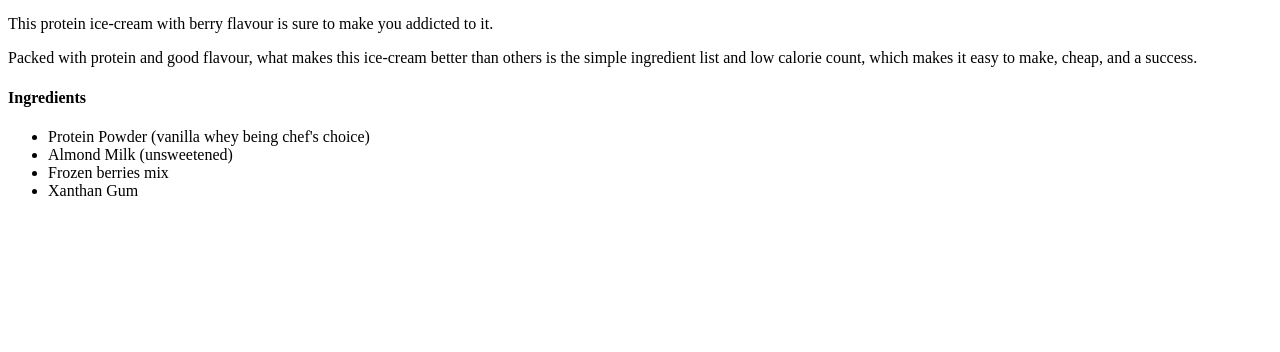
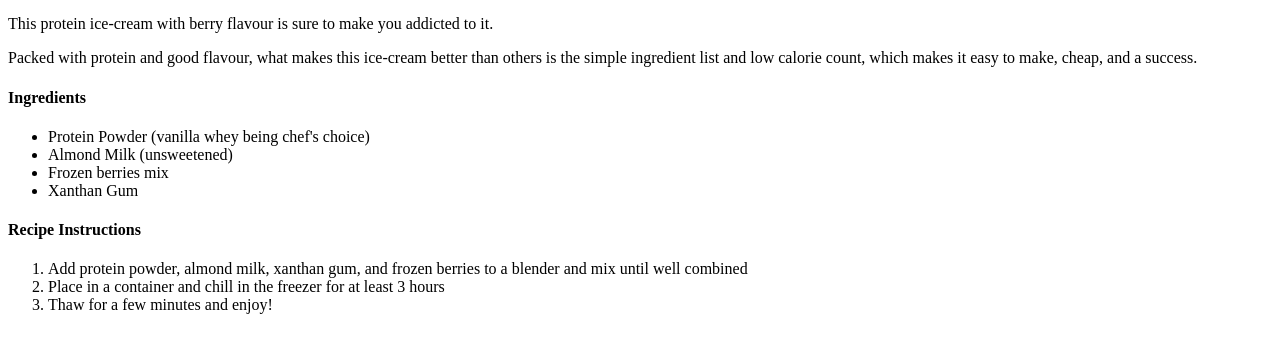
Before and after one commit to witindev/odin-recipes, a plain HTML site: page recipes/protein-ice-cream.html in a window 1280 px wide. Shown: the part 428-780 px from the top of the page. Drawn offline with Linux system fonts and the light colour scheme.

Commit message:
Add recipe instructions ordered list for protein-ice-cream file

```diff
--- a/recipes/protein-ice-cream.html
+++ b/recipes/protein-ice-cream.html
@@ -21,5 +21,13 @@
             <li>Xanthan Gum</li>
         </ul>
     </div>
+    <div>
+        <h4>Recipe Instructions</h4>
+        <ol>
+            <li>Add protein powder, almond milk, xanthan gum, and frozen berries to a blender and mix until well combined</li>
+            <li>Place in a container and chill in the freezer for at least 3 hours</li>
+            <li>Thaw for a few minutes and enjoy!</li>
+        </ol>
+    </div>
 </body>
 </html>
```
